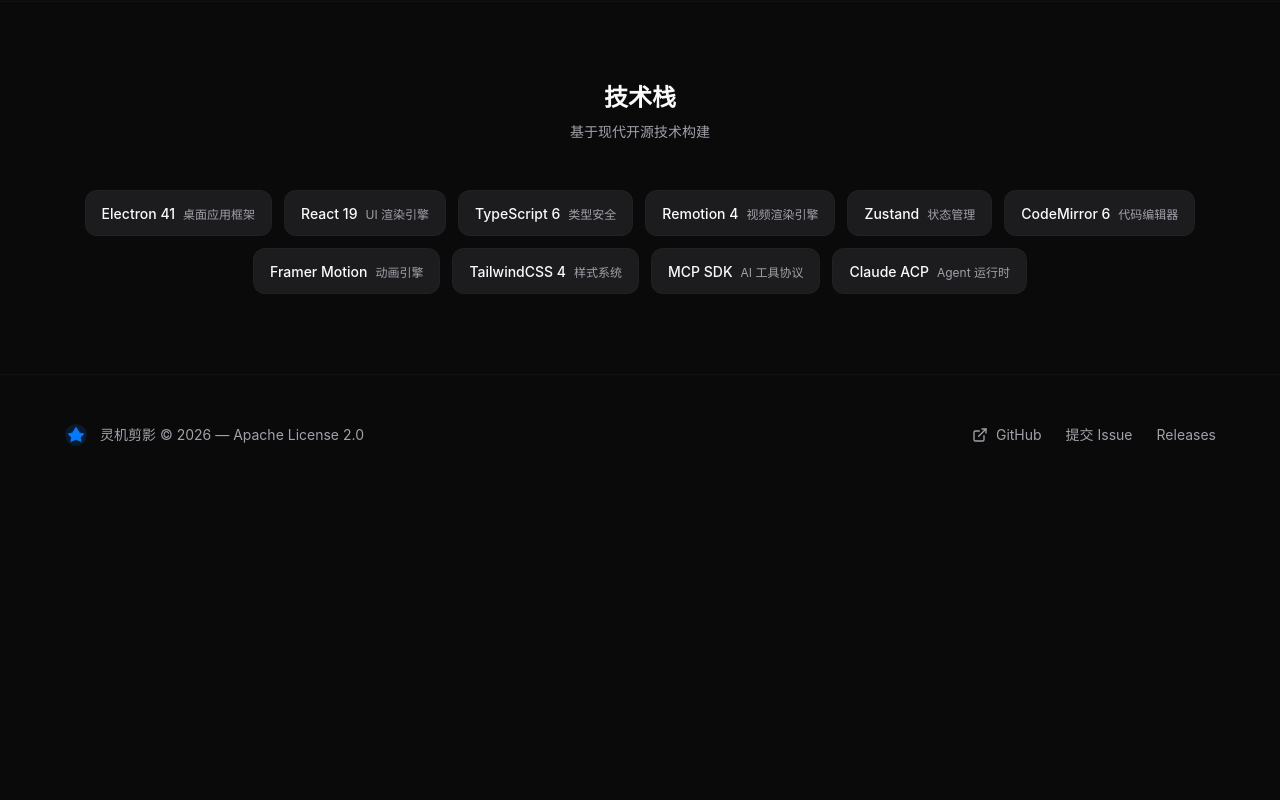
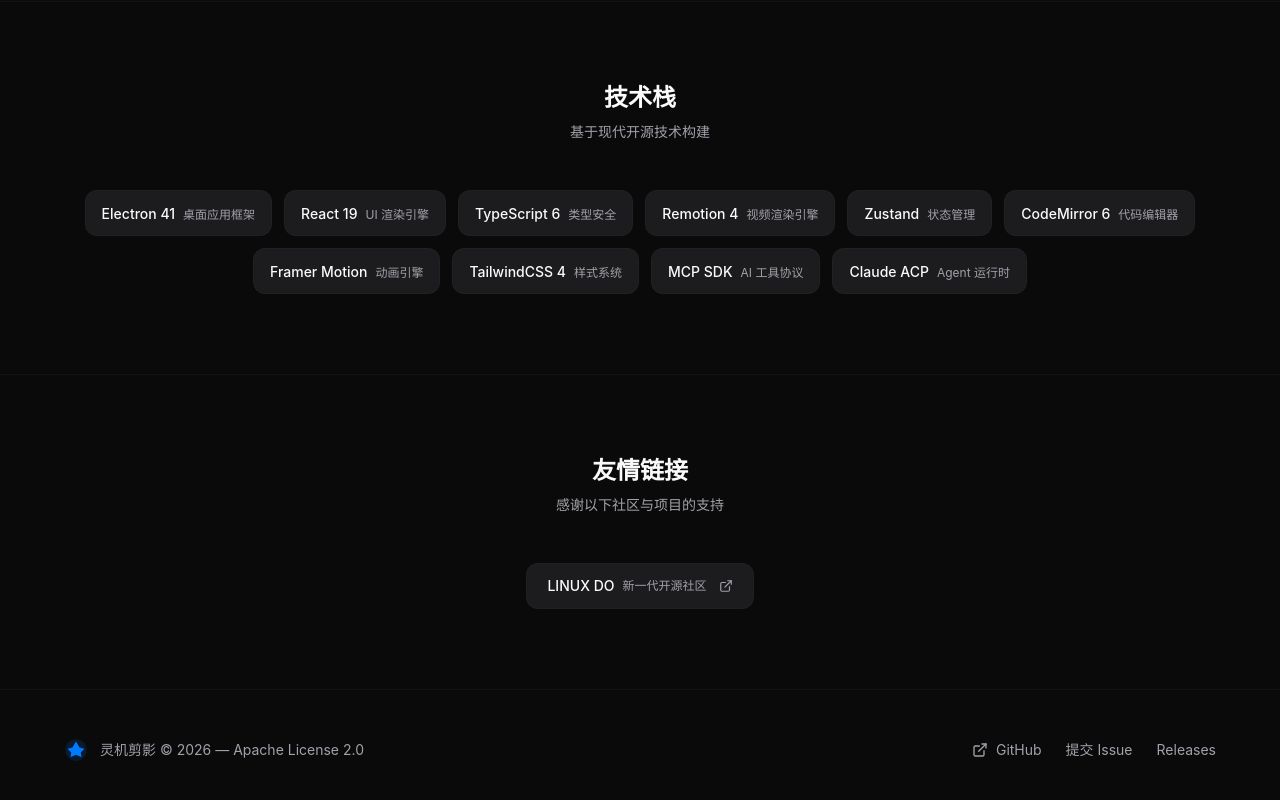
Before and after one commit to yoqu/lingji-cut-homepage, a React (Vite) app: page / in a window 1280 px wide. Shown: the part 8128-8928 px from the top of the page. Before the commit the page ends 8623 px from the top, so only its background shows below. Built offline with nearby package versions, Linux system fonts and the light colour scheme.

Commit message:
feat: add friend links section with linux.do

```diff
--- a/src/App.tsx
+++ b/src/App.tsx
@@ -8,6 +8,7 @@
 import { Installation } from './components/Installation'
 import { FAQ } from './components/FAQ'
 import { TechStack } from './components/TechStack'
+import { FriendLinks } from './components/FriendLinks'
 import { Footer } from './components/Footer'
 
 function App() {
@@ -23,6 +24,7 @@
       <Installation />
       <FAQ />
       <TechStack />
+      <FriendLinks />
       <Footer />
     </div>
   )
--- /dev/null
+++ b/src/components/FriendLinks.tsx
@@ -0,0 +1,44 @@
+import { motion } from 'framer-motion'
+import { ExternalLink } from 'lucide-react'
+
+const friends = [
+  {
+    name: 'LINUX DO',
+    url: 'https://linux.do',
+    desc: '新一代开源社区',
+  },
+]
+
+export function FriendLinks() {
+  return (
+    <section className="py-20 px-6 border-t border-border/30">
+      <div className="max-w-6xl mx-auto">
+        <div className="text-center mb-12">
+          <h2 className="text-2xl font-bold mb-2">友情链接</h2>
+          <p className="text-sm text-muted-foreground">感谢以下社区与项目的支持</p>
+        </div>
+
+        <motion.div
+          initial={{ opacity: 0 }}
+          whileInView={{ opacity: 1 }}
+          viewport={{ once: true }}
+          className="flex flex-wrap justify-center gap-4"
+        >
+          {friends.map(f => (
+            <a
+              key={f.name}
+              href={f.url}
+              target="_blank"
+              rel="noopener noreferrer"
+              className="flex items-center gap-2 px-5 py-3 rounded-xl bg-muted border border-border/50 hover:border-accent/30 hover:bg-muted/80 transition-colors group"
+            >
+              <span className="text-sm font-medium">{f.name}</span>
+              <span className="text-xs text-muted-foreground">{f.desc}</span>
+              <ExternalLink size={14} className="text-muted-foreground group-hover:text-accent transition-colors ml-1" />
+            </a>
+          ))}
+        </motion.div>
+      </div>
+    </section>
+  )
+}
```
